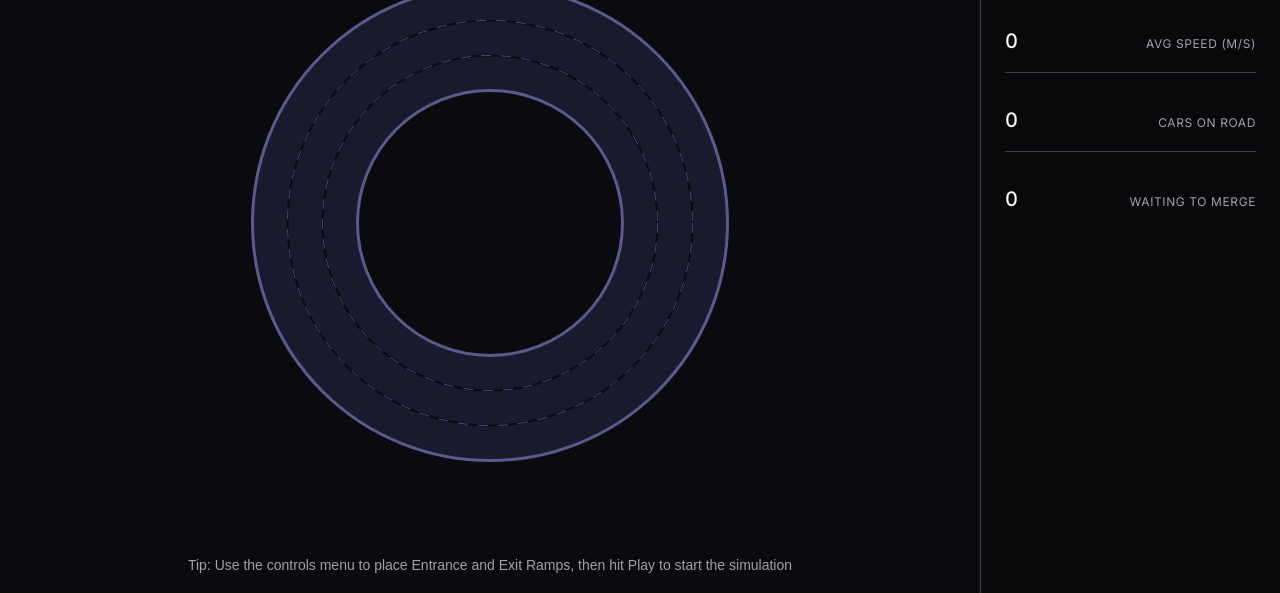
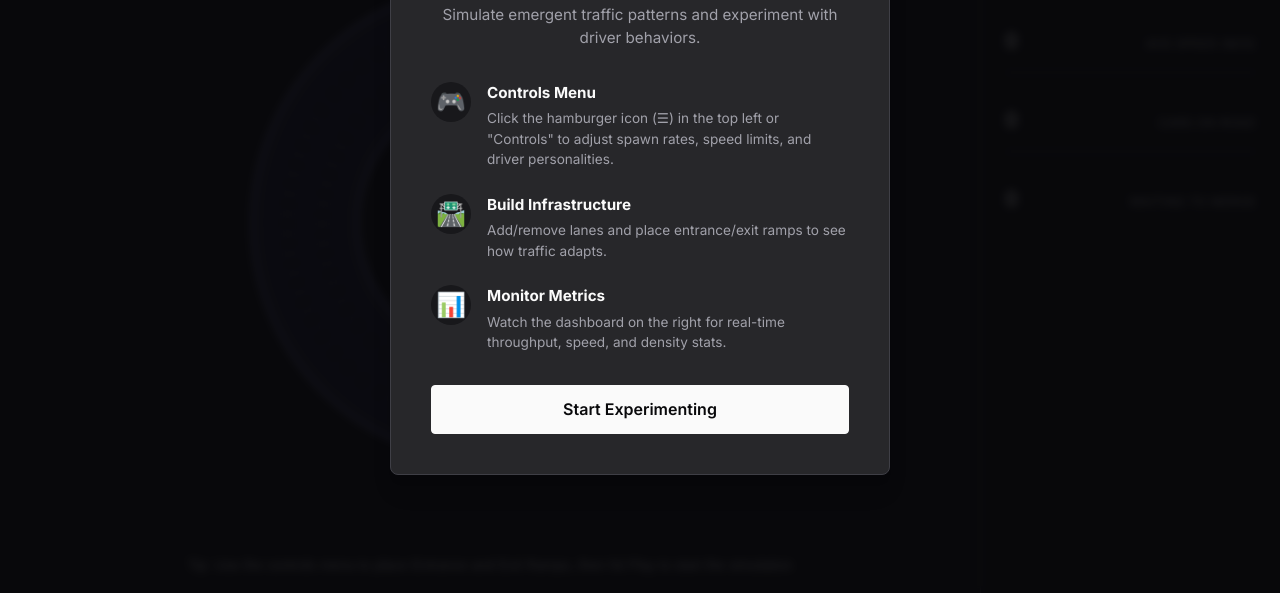
Before and after one commit to bharrell1013/TrafficSim, a website built with Vite: page index.html in a window 1280 px wide. Shown: the part 207-800 px from the top of the page. Built offline with nearby package versions, Linux system fonts and the light colour scheme.

Commit message:
added tutorial explaining how to start the simulation

```diff
--- a/src/main.ts
+++ b/src/main.ts
@@ -3,6 +3,7 @@ import { Simulation } from "./core/Simulation";
 import { Renderer } from "./core/Renderer";
 import { Dashboard } from "./ui/Dashboard";
 import { Controls } from "./ui/Controls";
+import { Tutorial } from "./ui/Tutorial";
 import type { RampPlacementMode } from "./ui/Controls";
 import type { SimulationConfig } from "./models/types";
 
@@ -22,6 +23,7 @@ const canvas = document.getElementById(
 const renderer = new Renderer(canvas);
 const dashboard = new Dashboard("dashboard-container");
 const controls = new Controls("controls-container", simulation);
+new Tutorial(); // Initialize tutorial overlay
 
 let currentPlacementMode: RampPlacementMode = "none";
 
--- a/src/style.css
+++ b/src/style.css
@@ -467,12 +467,6 @@ h3 {
   letter-spacing: 0.05em;
 }
 
-@media (max-width: 1200px) {
-  .app-layout {
-    grid-template-columns: 0 1fr 280px;
-  }
-}
-
 @media (max-width: 900px) {
   .app-layout {
     grid-template-columns: 1fr;
@@ -484,3 +478,109 @@ h3 {
       border-top: 1px solid var(--border-color);
   }
 }
+
+/* Tutorial Overlay Styles */
+.tutorial-overlay {
+  position: fixed;
+  top: 0;
+  left: 0;
+  right: 0;
+  bottom: 0;
+  background: rgba(9, 9, 11, 0.85);
+  backdrop-filter: blur(4px);
+  z-index: 1000;
+  display: flex;
+  align-items: center;
+  justify-content: center;
+  opacity: 1;
+  transition: opacity 0.3s ease;
+}
+
+.tutorial-overlay.fade-out {
+  opacity: 0;
+  pointer-events: none;
+}
+
+.tutorial-card {
+  background: var(--bg-card);
+  border: 1px solid var(--border-color);
+  border-radius: 8px; /* Slightly larger radius */
+  padding: 2.5rem;
+  max-width: 500px;
+  width: 90%;
+  box-shadow: 0 20px 25px -5px rgba(0, 0, 0, 0.1), 0 10px 10px -5px rgba(0, 0, 0, 0.04);
+  animation: slideUp 0.4s cubic-bezier(0.16, 1, 0.3, 1);
+}
+
+@keyframes slideUp {
+  from {
+    opacity: 0;
+    transform: translateY(20px);
+  }
+  to {
+    opacity: 1;
+    transform: translateY(0);
+  }
+}
+
+.tutorial-header {
+  text-align: center;
+  margin-bottom: 2rem;
+}
+
+.tutorial-header h2 {
+  font-size: 1.5rem;
+  color: var(--text-primary);
+  margin-bottom: 0.5rem;
+  border-bottom: none;
+  text-transform: none;
+}
+
+.tutorial-header p {
+  color: var(--text-secondary);
+  font-size: 0.95rem;
+}
+
+.tutorial-content {
+  display: flex;
+  flex-direction: column;
+  gap: 1.5rem;
+  margin-bottom: 2rem;
+}
+
+.tutorial-step {
+  display: flex;
+  gap: 1rem;
+  align-items: flex-start;
+}
+
+.step-icon {
+  font-size: 1.5rem;
+  background: var(--bg-secondary);
+  width: 40px;
+  height: 40px;
+  display: flex;
+  align-items: center;
+  justify-content: center;
+  border-radius: 50%;
+  flex-shrink: 0;
+}
+
+.step-text strong {
+  display: block;
+  color: var(--text-primary);
+  margin-bottom: 0.25rem;
+  font-size: 0.95rem;
+}
+
+.step-text p {
+  color: var(--text-secondary);
+  font-size: 0.85rem;
+  line-height: 1.5;
+}
+
+.btn-large {
+  width: 100%;
+  padding: 0.85rem;
+  font-size: 1rem;
+}
--- /dev/null
+++ b/src/ui/Tutorial.ts
@@ -0,0 +1,97 @@
+export class Tutorial {
+  private container: HTMLElement;
+  private overlay: HTMLElement | null = null;
+  private readonly STORAGE_KEY = "traffic_sim_tutorial_seen";
+
+  constructor() {
+    this.container = document.body;
+    this.init();
+  }
+
+  private init(): void {
+    if (!this.hasSeenTutorial()) {
+      this.render();
+    }
+  }
+
+  private hasSeenTutorial(): boolean {
+    return localStorage.getItem(this.STORAGE_KEY) === "true";
+  }
+
+  private markAsSeen(): void {
+    localStorage.setItem(this.STORAGE_KEY, "true");
+  }
+
+  private render(): void {
+    this.overlay = document.createElement("div");
+    this.overlay.className = "tutorial-overlay";
+
+    this.overlay.innerHTML = `
+      <div class="tutorial-card">
+        <div class="tutorial-header">
+          <h2>Welcome to Traffic Flow Lab</h2>
+          <p>Simulate emergent traffic patterns and experiment with driver behaviors.</p>
+        </div>
+
+        <div class="tutorial-content">
+          <div class="tutorial-step">
+            <div class="step-icon">🎮</div>
+            <div class="step-text">
+              <strong>Controls Menu</strong>
+              <p>Click the hamburger icon (☰) in the top left or "Controls" to adjust spawn rates, speed limits, and driver personalities.</p>
+            </div>
+          </div>
+
+          <div class="tutorial-step">
+            <div class="step-icon">🛣️</div>
+            <div class="step-text">
+              <strong>Build Infrastructure</strong>
+              <p>Add/remove lanes and place entrance/exit ramps to see how traffic adapts.</p>
+            </div>
+          </div>
+
+          <div class="tutorial-step">
+            <div class="step-icon">📊</div>
+            <div class="step-text">
+              <strong>Monitor Metrics</strong>
+              <p>Watch the dashboard on the right for real-time throughput, speed, and density stats.</p>
+            </div>
+          </div>
+        </div>
+
+        <button id="btn-start-tutorial" class="btn btn-primary btn-large">
+          Start Experimenting
+        </button>
+      </div>
+    `;
+
+    this.container.appendChild(this.overlay);
+
+    document
+      .getElementById("btn-start-tutorial")
+      ?.addEventListener("click", () => {
+        this.dismiss();
+      });
+  }
+
+  private dismiss(): void {
+    if (this.overlay) {
+      this.overlay.classList.add("fade-out");
+      this.overlay.addEventListener("transitionend", () => {
+        if (this.overlay && this.overlay.parentNode) {
+          this.overlay.parentNode.removeChild(this.overlay);
+        }
+        this.overlay = null;
+      });
+
+      // Also open the controls sidebar to show them where it is
+      const controlsSidebar = document.getElementById("controls-container");
+      const hamburgerBtn = document.getElementById("hamburger-btn");
+      if (controlsSidebar && hamburgerBtn) {
+        controlsSidebar.classList.add("open");
+        hamburgerBtn.classList.add("active");
+      }
+    }
+    this.markAsSeen();
+  }
+}
```
